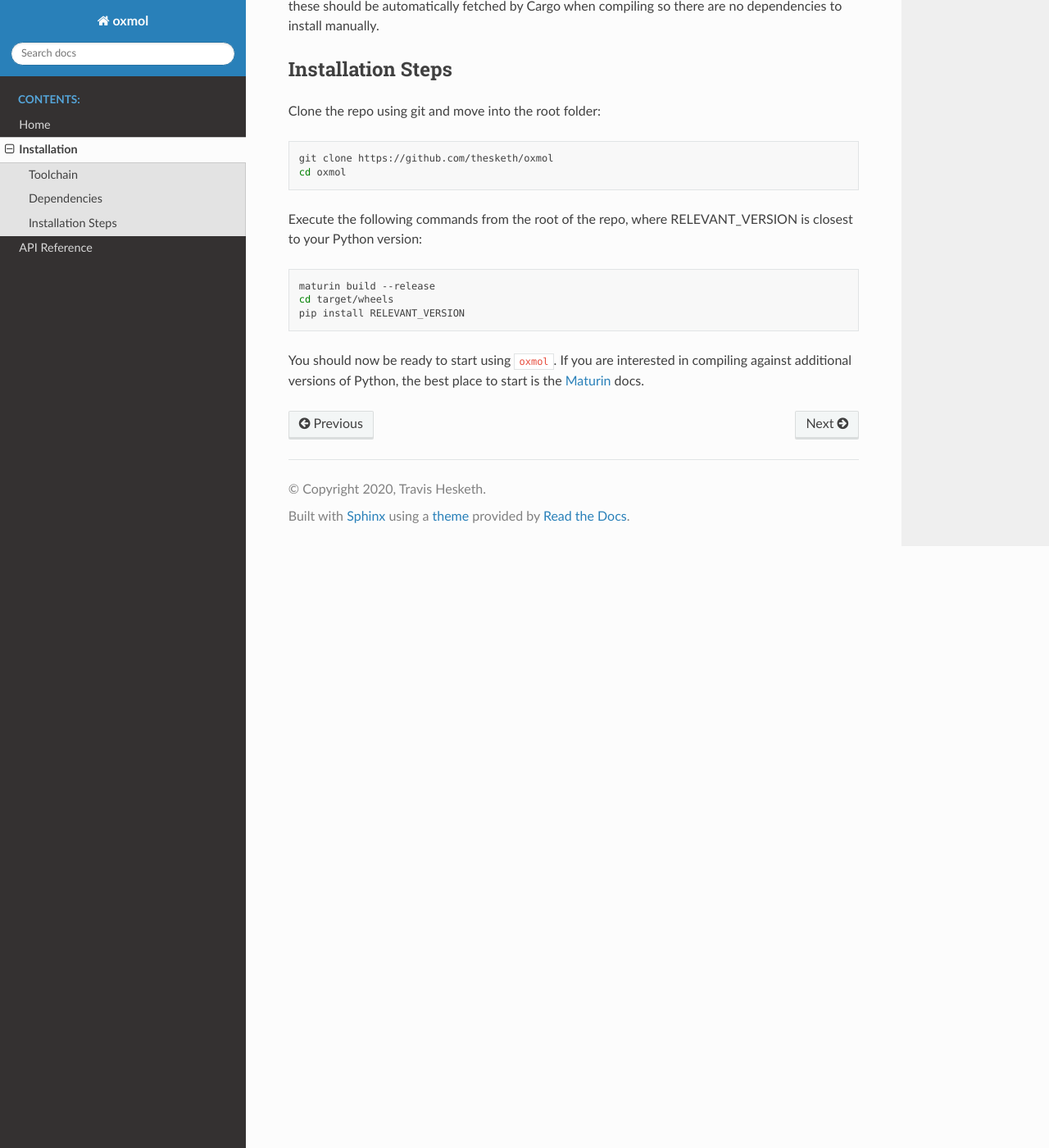
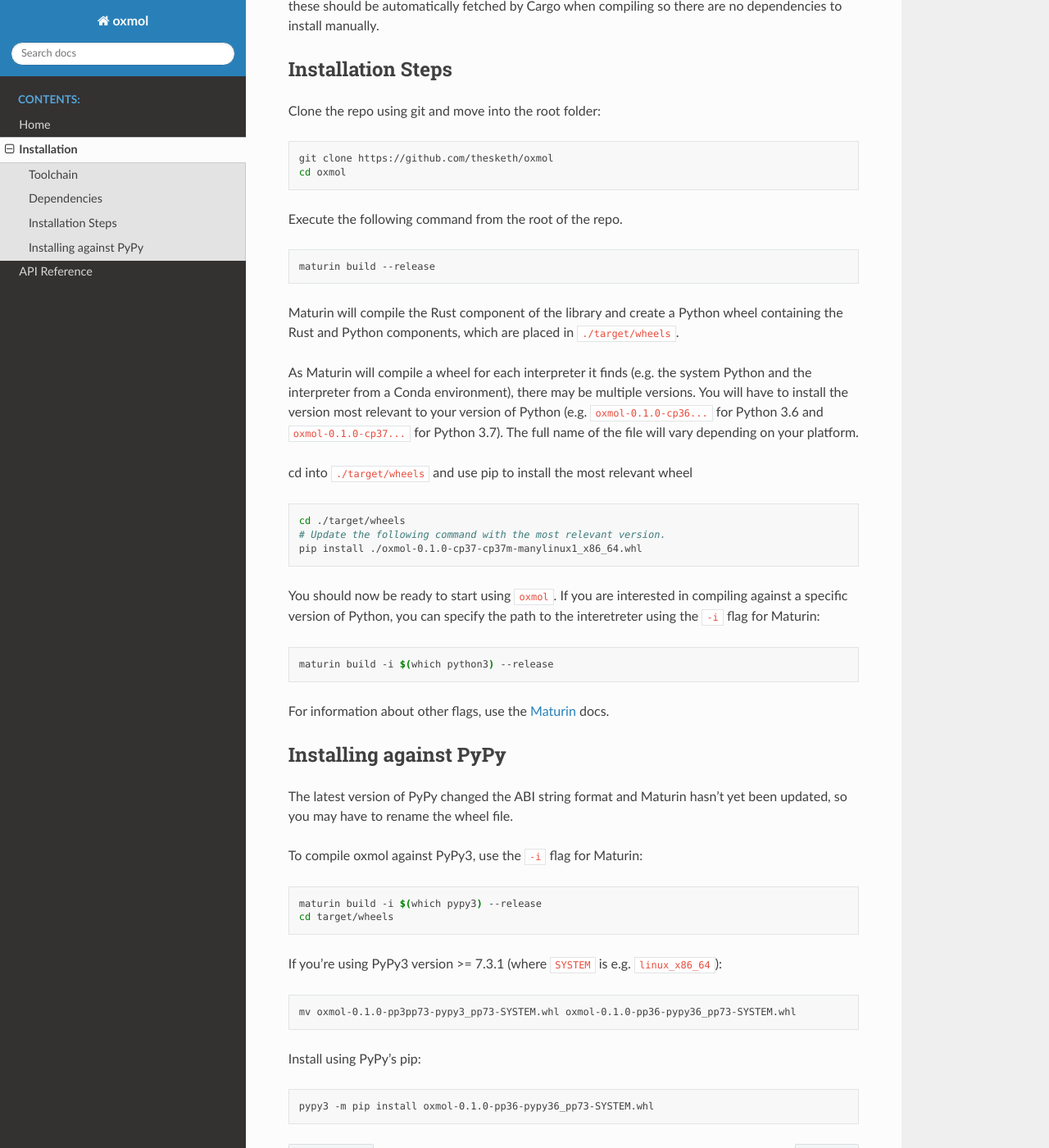
Before and after one commit to thesketh/oxmol, a Sphinx documentation site: the page built from doc/installation.rst, in a window 1280 px wide and 1400 px high, scrolled down 1038 px. Shown: the whole window at 82% size. Built offline with Sphinx 7.4.7 and the Read the Docs theme 2.0.0, drawn with Linux system fonts in a browser that asks for light colours.

Commit message:
Changes to installation instructions

```diff
--- a/doc/installation.rst
+++ b/doc/installation.rst
@@ -57,18 +57,66 @@ Clone the repo using git and move into the root folder:
     git clone https://github.com/thesketh/oxmol
     cd oxmol
 
-Execute the following commands from the root of the repo, where
-RELEVANT_VERSION is closest to your Python version:
+Execute the following command from the root of the repo.
 
 .. code-block:: bash
 
     maturin build --release
-    cd target/wheels
-    pip install RELEVANT_VERSION
+
+Maturin will compile the Rust component of the library and create a Python
+wheel containing the Rust and Python components, which are placed in
+``./target/wheels``.
+
+As Maturin will compile a wheel for each interpreter it finds (e.g. the
+system Python and the interpreter from a Conda environment), there may be
+multiple versions. You will have to install the version most relevant to
+your version of Python (e.g. ``oxmol-0.1.0-cp36...`` for Python 3.6 and
+``oxmol-0.1.0-cp37...`` for Python 3.7). The full name of the file
+will vary depending on your platform.
+
+cd into ``./target/wheels`` and use pip to install the most relevant wheel
+
+.. code-block:: bash
+
+    cd ./target/wheels
+    # Update the following command with the most relevant version.
+    pip install ./oxmol-0.1.0-cp37-cp37m-manylinux1_x86_64.whl
 
 You should now be ready to start using ``oxmol``. If you are interested in
-compiling against additional versions of Python, the best place to start
-is the Maturin_ docs.
+compiling against a specific version of Python, you can specify the path
+to the interetreter using the ``-i`` flag for Maturin:
+
+.. code-block:: bash
+
+    maturin build -i $(which python3) --release
+
+For information about other flags, use the Maturin_ docs.
+
+Installing against PyPy
+-----------------------
+
+The latest version of PyPy changed the ABI string format and Maturin hasn't
+yet been updated, so you may have to rename the wheel file.
+
+To compile oxmol against PyPy3, use the ``-i`` flag for Maturin:
+
+.. code-block:: bash
+
+    maturin build -i $(which pypy3) --release
+    cd target/wheels
+
+If you're using PyPy3 version >= 7.3.1 (where ``SYSTEM`` is e.g. ``linux_x86_64``):
+
+.. code-block:: bash
+
+    mv oxmol-0.1.0-pp3pp73-pypy3_pp73-SYSTEM.whl oxmol-0.1.0-pp36-pypy36_pp73-SYSTEM.whl
+
+Install using PyPy's pip:
+
+.. code-block:: bash
+
+    pypy3 -m pip install oxmol-0.1.0-pp36-pypy36_pp73-SYSTEM.whl
+
 
 .. _Maturin: https://github.com/PyO3/maturin
 .. _PyO3: https://pyo3.rs/
```
